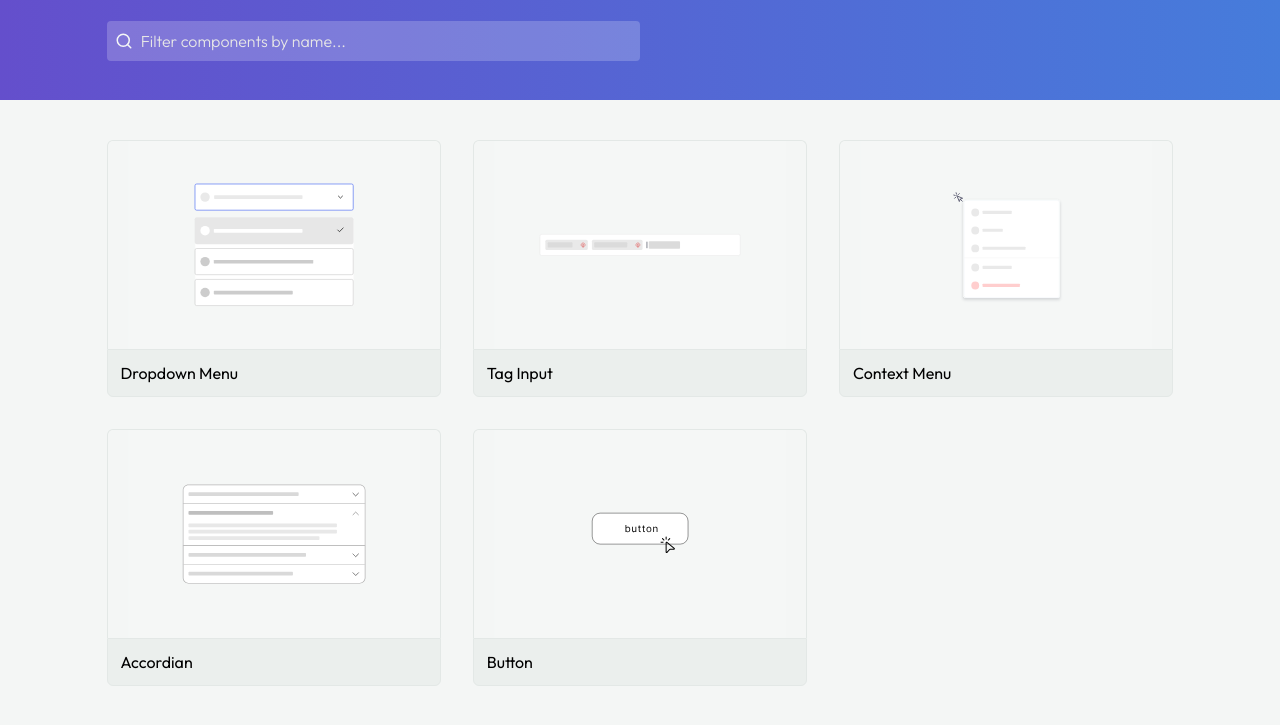
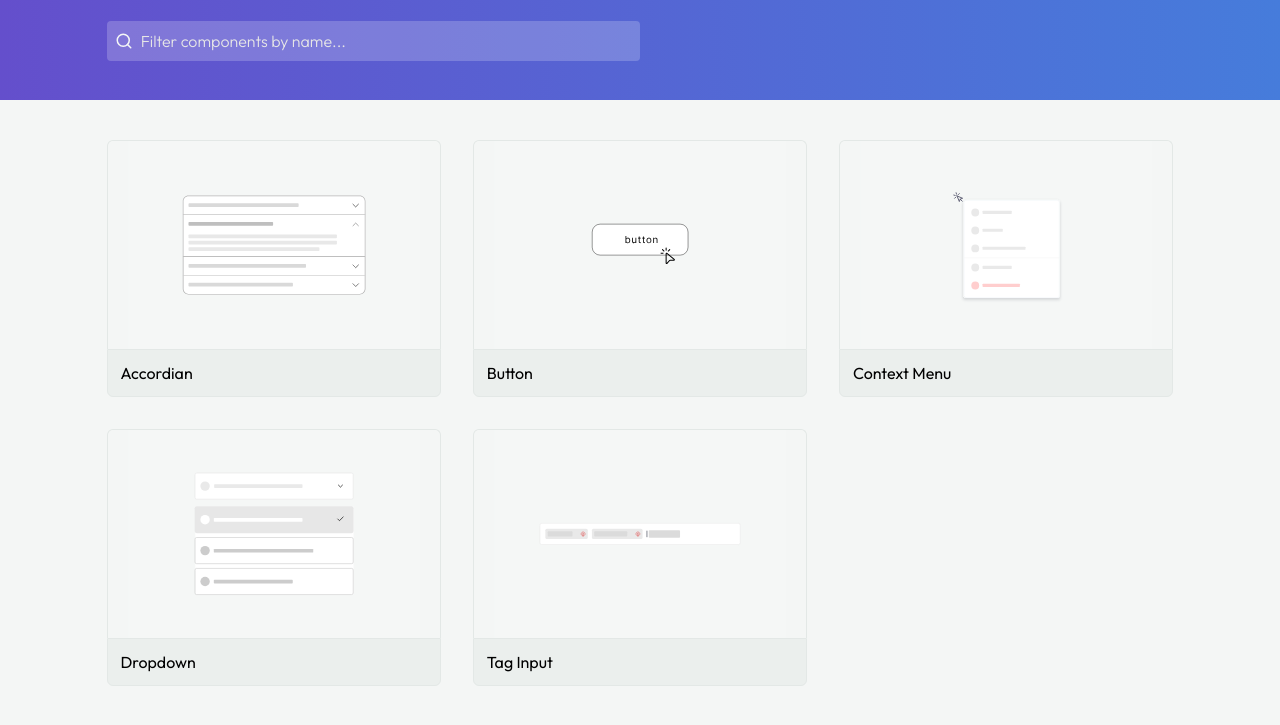
Before and after one commit to shreyasnair02/ui-components, a website built with Parcel: page src/index.html in a window 1280 px wide. Shown: the part 71-796 px from the top of the page. Built offline with nearby package versions, Linux system fonts and the light colour scheme.

Commit message:
added projects data

```diff
--- a/src/index.html
+++ b/src/index.html
@@ -11,6 +11,7 @@
 			href="https://fonts.googleapis.com/css2?family=Outfit:wght@300;400;500&display=swap"
 			rel="stylesheet"
 		/>
+		<script src="./scripts/global.js" type="module"></script>
 		<title>UI Components</title>
 	</head>
 	<body>
@@ -30,58 +31,7 @@
 					/>
 				</div>
 			</div>
-			<div class="component-section__components">
-				<a
-					href="./components/Dropdown/index.html"
-					class="component-section__component"
-					target="_blank"
-				>
-					<svg class="component-section__illustration">
-						<use href="#dropdown-illustration" />
-					</svg>
-					<span class="component-section__component-name">Dropdown Menu</span>
-				</a>
-				<a
-					href="./components/Tag Input/index.html"
-					class="component-section__component"
-					target="_blank"
-				>
-					<svg class="component-section__illustration">
-						<use href="#tag-input-illustration" />
-					</svg>
-					<span class="component-section__component-name">Tag Input</span>
-				</a>
-				<a
-					href="./components/Context Menu/index.html"
-					class="component-section__component"
-					target="_blank"
-				>
-					<svg class="component-section__illustration">
-						<use href="#context-menu-illustration" />
-					</svg>
-					<span class="component-section__component-name">Context Menu</span>
-				</a>
-				<a
-					href="./components/Accordion/index.html"
-					class="component-section__component"
-					target="_blank"
-				>
-					<svg class="component-section__illustration">
-						<use href="#accordian-illustration" />
-					</svg>
-					<span class="component-section__component-name">Accordian</span>
-				</a>
-				<a
-					href="./components/Button/index.html"
-					class="component-section__component"
-					target="_blank"
-				>
-					<svg class="component-section__illustration">
-						<use href="#button-illustration" />
-					</svg>
-					<span class="component-section__component-name">Button</span>
-				</a>
-			</div>
+			<div class="component-section__components"></div>
 		</section>
 		<svg class="sprite">
 			<symbol
@@ -106,7 +56,7 @@
 					height="120.381"
 					rx="7.7167"
 					fill="white"
-					stroke="#5272F3"
+					stroke="#e7e7e7"
 					stroke-width="3.08668"
 				/>
 				<rect
@@ -624,5 +574,4 @@
 			</symbol>
 		</svg>
 	</body>
-	<script src="./scripts/projects.js" type="module"></script>
 </html>
--- a/src/scripts/global.js
+++ b/src/scripts/global.js
@@ -1 +1,19 @@
-// base script js which can be imported to any components
+import projects from './projects.js';
+
+let input = document.querySelector('.component-section__search');
+let componentWrapper = document.querySelector('.component-section__components');
+let results = projects;
+
+console.log(componentWrapper)
+
+results.forEach((result) => componentWrapper.append(result.elem()));
+
+input.addEventListener('keyup', () => {
+	if (input.length === 0) {
+		results = projects;
+	} else {
+		results = projects.filter((project) => project.name.includes(input.value));
+	}
+});
+
+console.log(results);
--- a/src/scripts/projects.js
+++ b/src/scripts/projects.js
@@ -1,11 +1,38 @@
 // a variable for storing project data
 
-let projectArr = ['Accordian', 'Button', 'Context Menu', 'Dropdown', 'Tag Input']
 
-let projects = projectArr.map(project => {
-	return {
-		name: project,
-		path: `./components/${project}/index.html`,
-		illustration: `${project.replace(' ', '-').toLowerCase()}-illustration`
-	}
-})
+// folder name and value added here should match
+let projectArr = [
+	'Accordian',
+	'Button',
+	'Context Menu',
+	'Dropdown',
+	'Tag Input',
+];
+
+function setAttributes(el, attrs) {
+	Object.keys(attrs).forEach((key) => el.setAttribute(key, attrs[key]));
+}
+
+let projects = projectArr.map((project) => ({
+	name: project,
+	path: `./components/${project}/index.html`,
+	illustration: `${project.replace(' ', '-').toLowerCase()}-illustration`,
+	elem() {
+		let projectElem = document.createElement('a');
+		setAttributes(projectElem, {
+			href: this.path,
+			class: 'component-section__component',
+			target: '_blank',
+		});
+		projectElem.innerHTML = `
+			<svg class="component-section__illustration">
+				<use href=#${this.illustration} />
+			</svg>
+			<span class="component-section__component-name">${this.name}</span>
+		`.trim();
+		return projectElem;
+	},
+}));
+
+export default projects;
```
